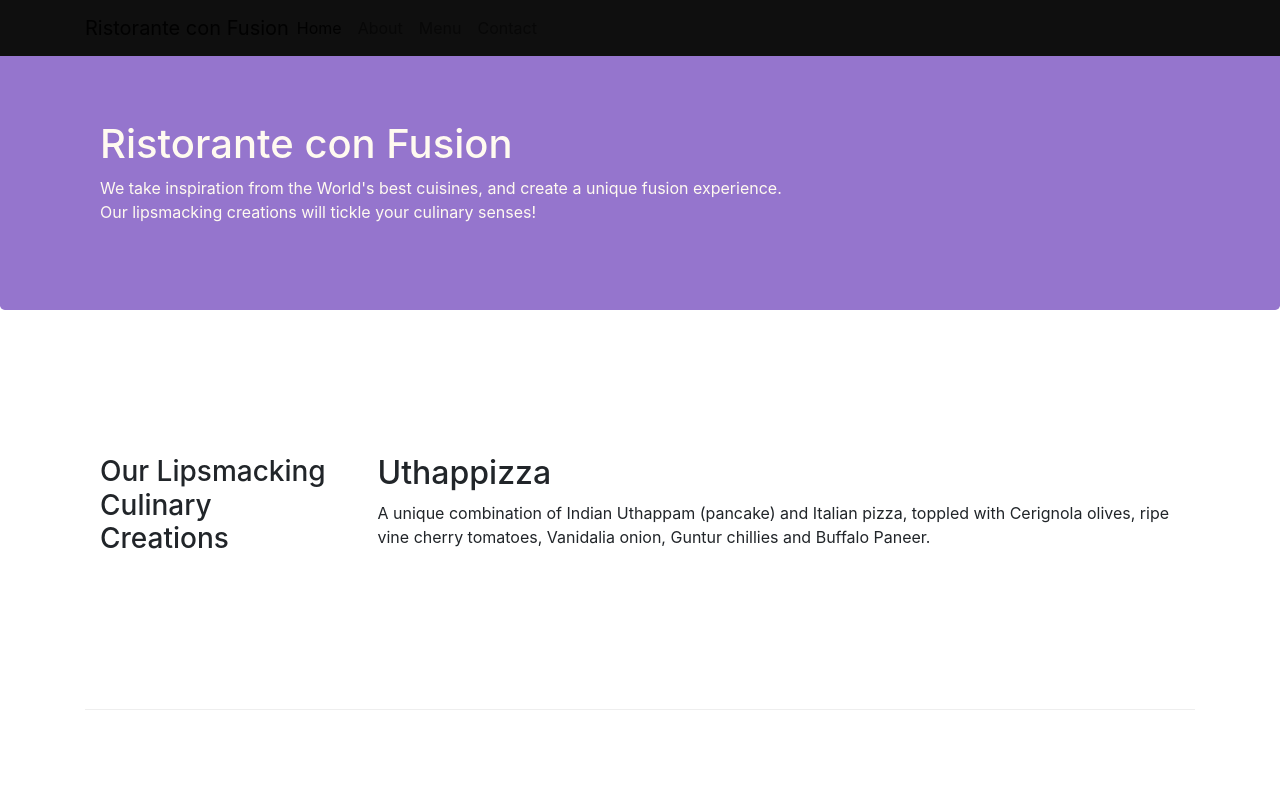
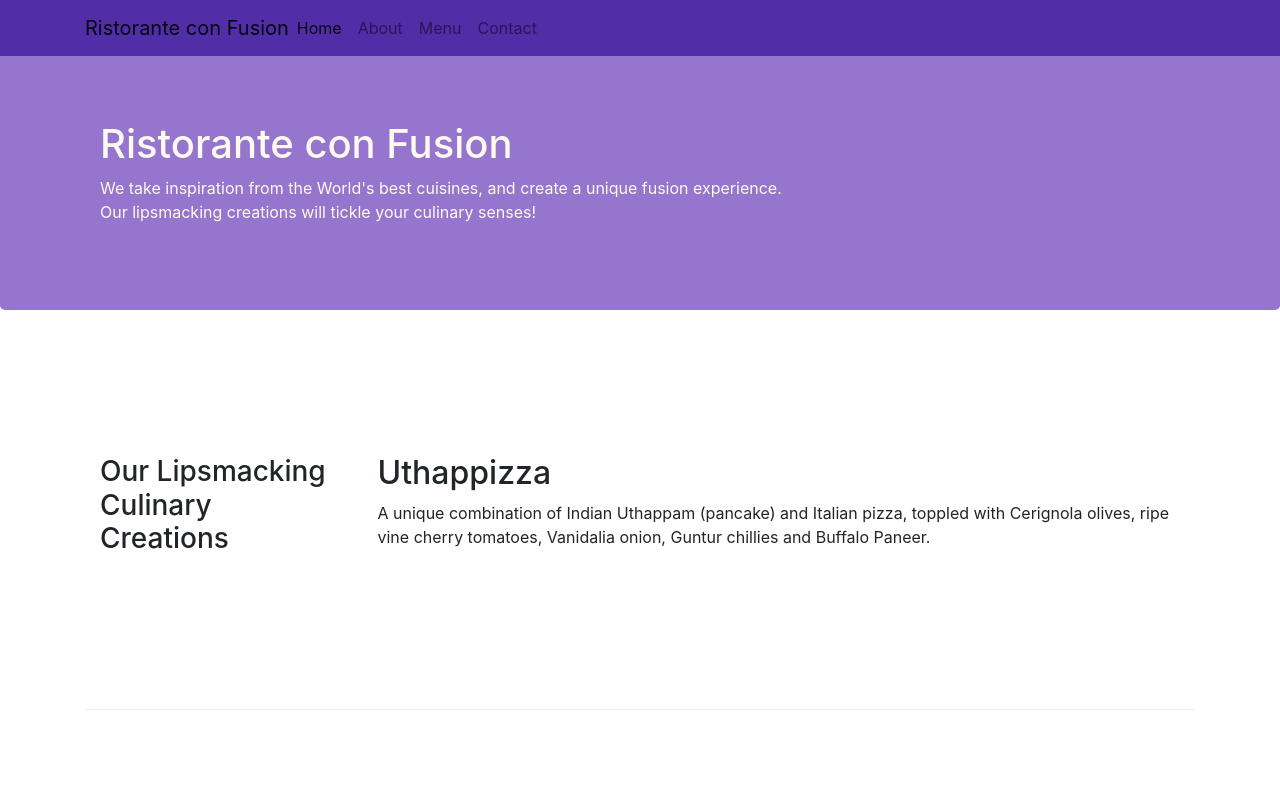
Before and after one commit to Sonali546/Assignment2, a plain HTML site: page index.html in a window 1280 px wide. Shown: the top 800 px of the page. Drawn offline with nearby package versions, Linux system fonts and the light colour scheme.

Commit message:
css changes

```diff
--- a/css/styles.css
+++ b/css/styles.css
@@ -29,5 +29,5 @@
 	z-index: 0;
  }
  .navbar-light {
-	background-color: #0f0f0f;
+	background-color: #512DA8;
  }
```
